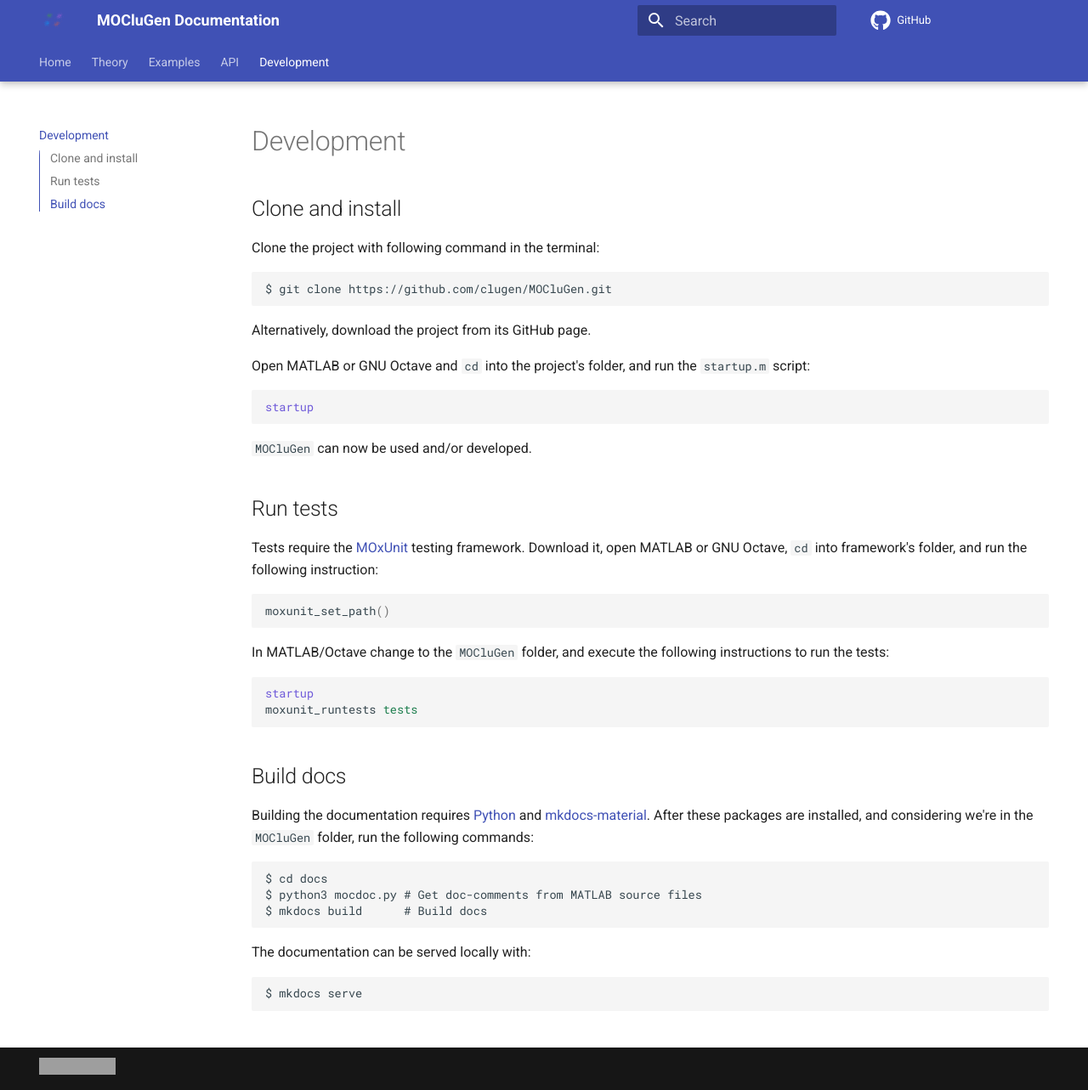
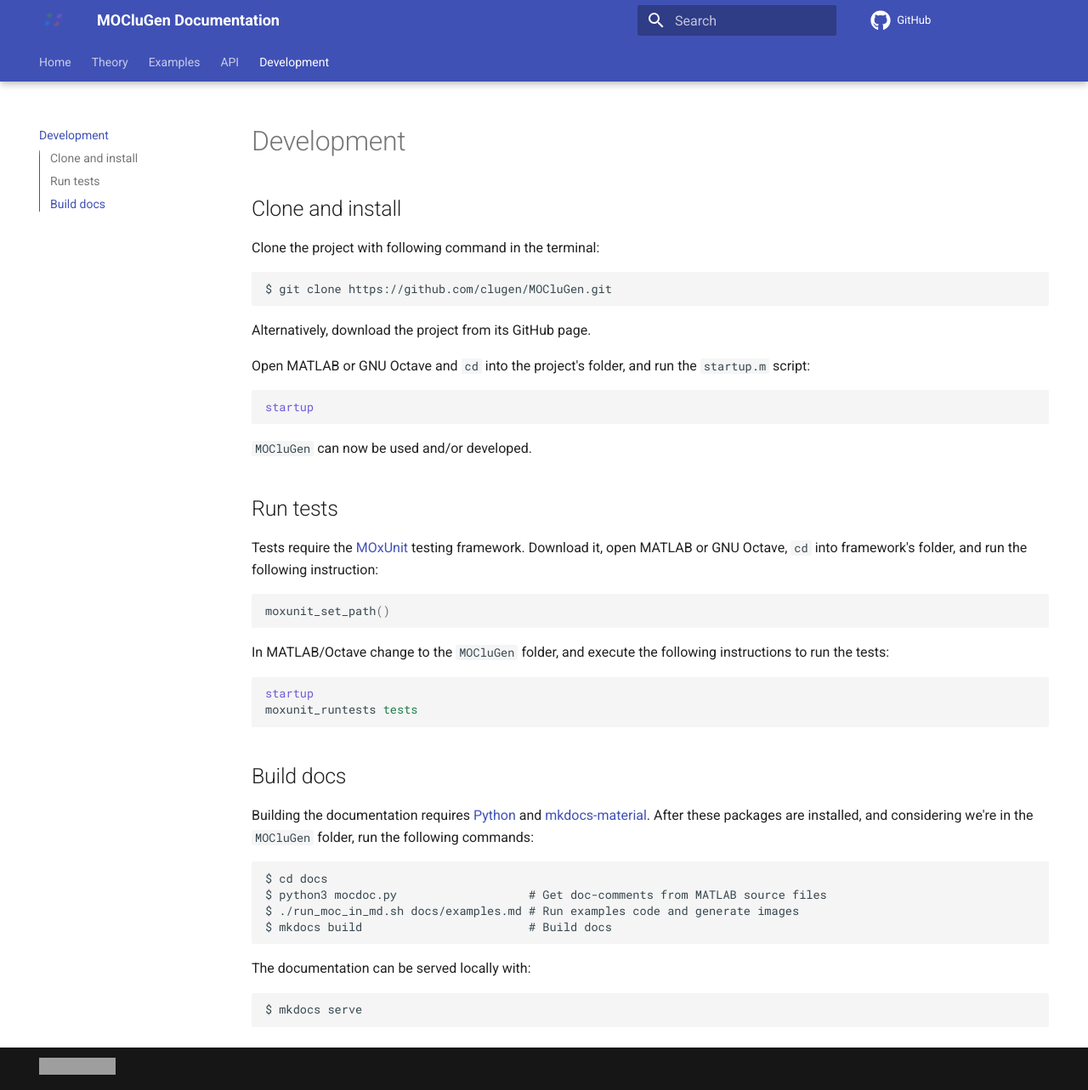
Before and after one commit to clugen/MOCluGen, an MkDocs documentation site: the page built from docs/docs/dev.md, in a window 1280 px wide and 1283 px high. Shown: the whole window at 85% size. Built offline with MkDocs 1.6.1 and Material for MkDocs 9.7.7, drawn with Linux system fonts in a browser that asks for light colours; comment, search, counter and statistics services are not loaded; grey boxes are pictures that could not be loaded.

Commit message:
Docs: dev: specify how to run example code and generate images

````diff
--- a/docs/docs/dev.md
+++ b/docs/docs/dev.md
@@ -42,8 +42,9 @@ following commands:
 
 ```text
 $ cd docs
-$ python3 mocdoc.py # Get doc-comments from MATLAB source files
-$ mkdocs build      # Build docs
+$ python3 mocdoc.py                   # Get doc-comments from MATLAB source files
+$ ./run_moc_in_md.sh docs/examples.md # Run examples code and generate images
+$ mkdocs build                        # Build docs
 ```
 
 The documentation can be served locally with:
````
